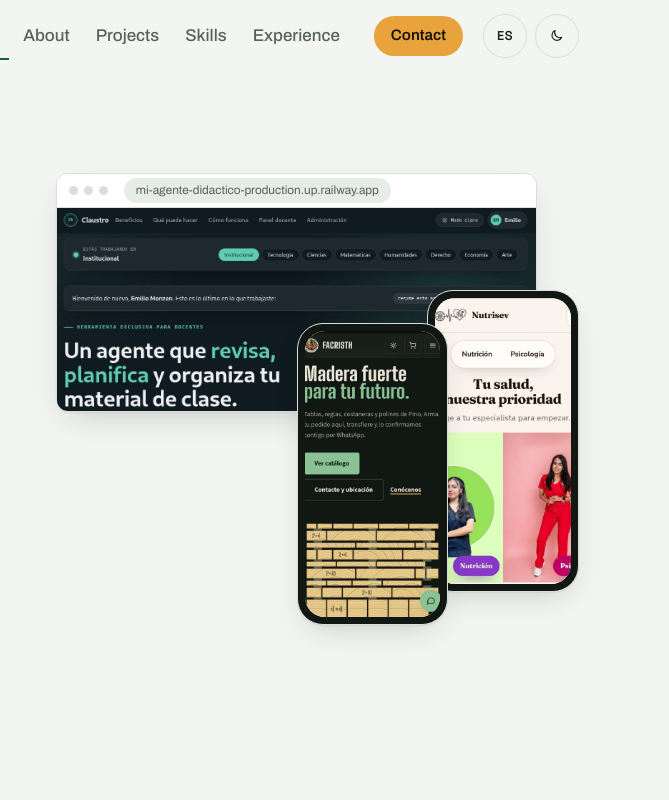
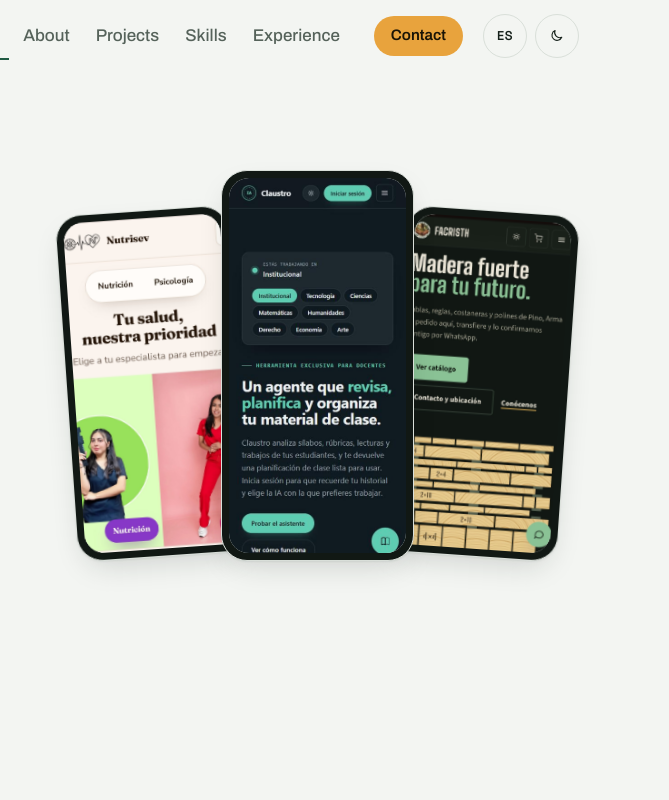
Before and after one commit to slevenlio27/SlevenLio27, a plain HTML site: page index.html in a window 1280 px wide. Shown: the top 800 px of the page, 611-1280 px from the left. Drawn offline with Linux system fonts and the light colour scheme.

Commit message:
Claustro con captura móvil y tres teléfonos en Inicio
- Nueva captura de Claustro en formato de celular (img/subidas/claustro-movil.jpg).
- Cuando todas las capturas son verticales, Inicio muestra tres teléfonos
  con el primer proyecto al centro.

Co-Authored-By: Claude Opus 5.5 <noreply@anthropic.com>
Claude-Session: https://claude.ai/code/session_01PKVcGWezh6igo76NJbdKtj

```diff
--- a/contenido.js
+++ b/contenido.js
@@ -64,7 +64,7 @@ window.SITE = {
         "en": "AI assistant for university teachers: each teacher connects their own Gemini account and conversations are logged. Includes an admin panel and runs live on Railway."
       },
       "stack": "FastAPI, React, Vite, Supabase, Gemini",
-      "image": "img/subidas/captura-desde-2026-10-22-00-03-19-1792649126157.jpg",
+      "image": "img/subidas/claustro-movil.jpg",
       "demo": "https://mi-agente-didactico-production.up.railway.app",
       "repo": ""
     },
--- a/css/estilos.css
+++ b/css/estilos.css
@@ -146,11 +146,19 @@ main { flex: 1; }
 .collage .c-tall-1 { right: 0; bottom: 0; }
 .collage .c-tall-2 { right: 25%; bottom: 0; z-index: 2; }
 .collage:has(.c-tall-2) .c-tall-1 { bottom: 7%; }
-.collage:not(:has(.c-wide)) .c-tall-1 { left: 8%; right: auto; top: 0; bottom: auto; width: 40%; }
-.collage:not(:has(.c-wide)) .c-tall-2 { right: 6%; bottom: 0; width: 40%; }
+.collage.phones { aspect-ratio: 1 / .84; }
+.collage.phones .device { width: 33%; top: 9%; }
+.collage.phones .c-left { left: 2%; transform: rotate(-4deg); }
+.collage.phones .c-right { right: 2%; transform: rotate(4deg); }
+.collage.phones .c-mid { left: 31.5%; width: 37%; top: 0; z-index: 2; }
+.collage.phones .c-mid:only-child { left: 31.5%; }
 .ready .collage .device { animation: settle .9s cubic-bezier(.2, .8, .2, 1) both; }
 .ready .collage .c-tall-1 { animation-delay: .12s; }
 .ready .collage .c-tall-2 { animation-delay: .24s; }
+.ready .collage.phones .c-left { animation-name: settle-left; animation-delay: .12s; }
+.ready .collage.phones .c-right { animation-name: settle-right; animation-delay: .24s; }
+@keyframes settle-left { from { opacity: 0; transform: translateY(28px) rotate(-4deg); } to { opacity: 1; transform: rotate(-4deg); } }
+@keyframes settle-right { from { opacity: 0; transform: translateY(28px) rotate(4deg); } to { opacity: 1; transform: rotate(4deg); } }
 @keyframes settle { from { opacity: 0; transform: translateY(28px); } to { opacity: 1; transform: none; } }
 
 /* marcos */
--- a/js/app.js
+++ b/js/app.js
@@ -221,10 +221,11 @@
     inicio() {
       const u = ui(), shots = withImage();
       const wide = shots.find(p => !isPortrait(src(p.image))), tall = shots.filter(p => p !== wide).slice(0, 2);
-      const collage = shots.length ? `<div class="collage" aria-hidden="false">
-          ${wide ? shot(wide, { cls: "c-wide", eager: true }) : ""}
-          ${tall.map((p, i) => shot(p, { cls: "c-tall c-tall-" + (i + 1), eager: true })).join("")}
-        </div>` : "";
+      // Con todas las capturas en vertical se muestran hasta tres teléfonos; el primero proyecto va al centro.
+      const fan = ["c-mid", "c-left", "c-right"];
+      const collage = !shots.length ? "" : wide
+        ? `<div class="collage">${shot(wide, { cls: "c-wide", eager: true })}${tall.map((p, i) => shot(p, { cls: "c-tall c-tall-" + (i + 1), eager: true })).join("")}</div>`
+        : `<div class="collage phones">${shots.slice(0, 3).map((p, i) => shot(p, { cls: fan[i], eager: true })).join("")}</div>`;
       return `
 <section class="hero wrap">
   <div class="hero-copy">
```
Also changed, not shown: img/subidas/claustro-movil.jpg (added).
